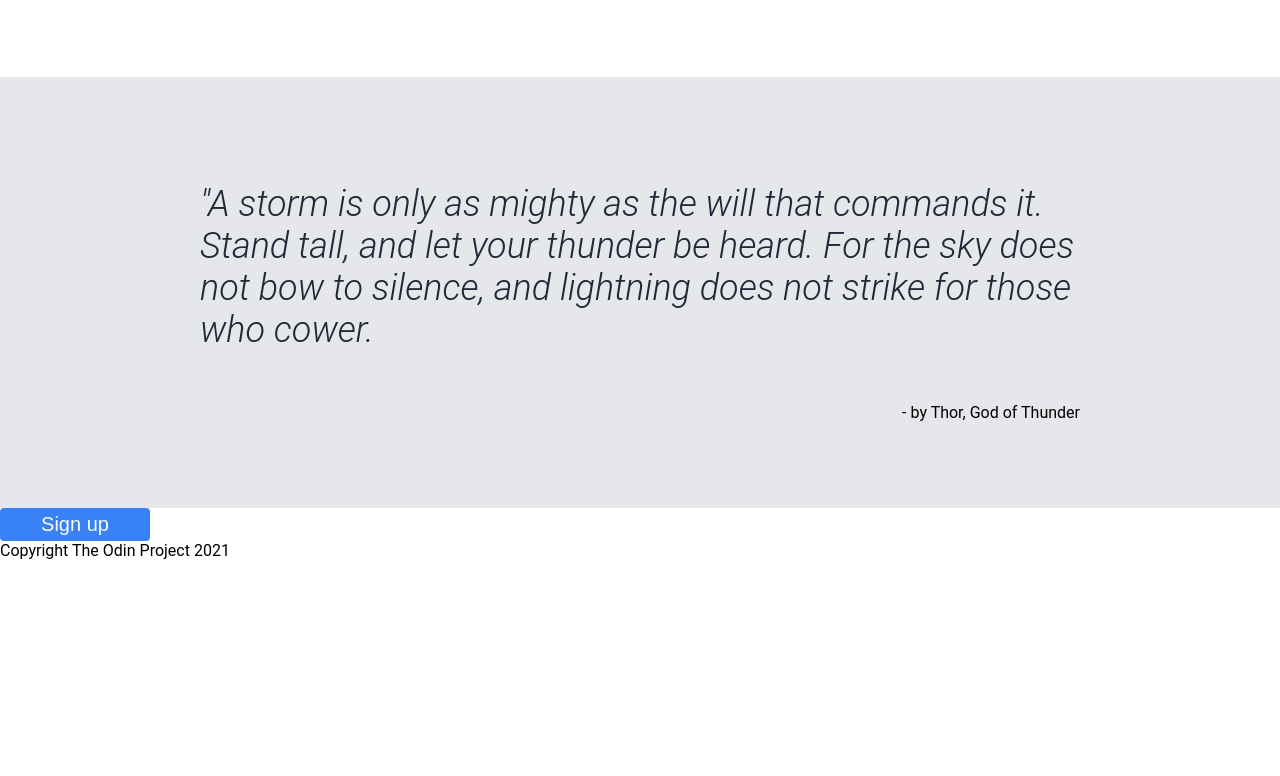
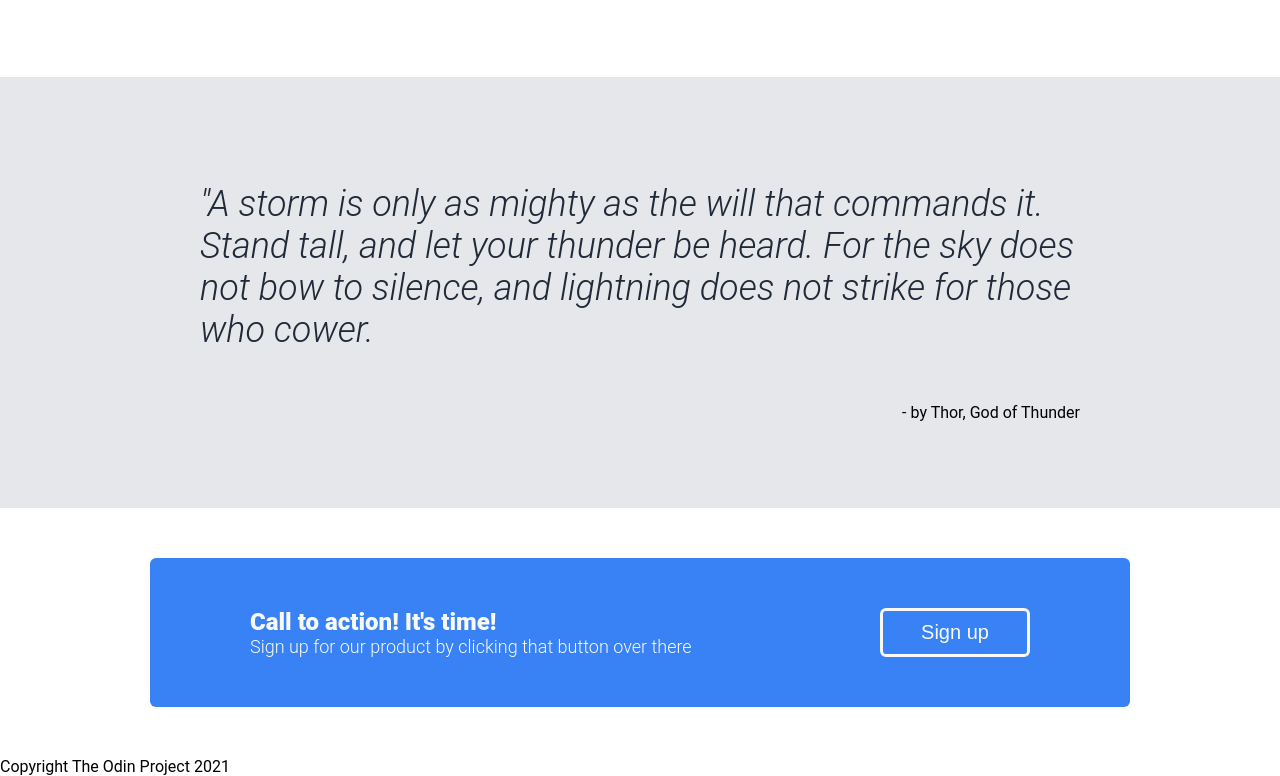
Before and after one commit to tsaimengchen/odin-landing-page, a plain HTML site: page index.html in a window 1280 px wide. Shown: the part 837-1613 px from the top of the page. Before the commit the page ends 1397 px from the top, so only its background shows below. Drawn offline with Linux system fonts and the light colour scheme.

Commit message:
Feat call-to-action section

```diff
--- a/index.html
+++ b/index.html
@@ -58,7 +58,10 @@
         </div>
         <div class="call-to-action">
             <div class="cta-card">
-                <div class="cta-text"></div>
+                <div class="cta-text">
+                    <h3>Call to action! It's time!</h3>
+                    <p>Sign up for our product by clicking that button over there</p>
+                </div>
                 <button class="cta-button">Sign up</button>
             </div>
         </div>
--- a/style.css
+++ b/style.css
@@ -49,9 +49,9 @@ ul {
     color: #f9faf8;
     width: 150px;
     border-style: none;
-    border-radius: 4px;
+    border-radius: 6px;
     font-size: 20px;
-    padding: 5px 15px;
+    padding: 10px 15px;
 }
 
 .main-image{
@@ -114,3 +114,36 @@ p.inspiring-quote{
 p.quote-source{
     align-self: flex-end;
 }
+
+.call-to-action{
+    background-color: white;
+    padding: 50px 150px;
+}
+
+.cta-card{
+    background-color: #3882f6;
+    display: flex;
+    justify-content: space-between;
+    padding: 50px 100px;
+    border-radius: 6px;
+}
+
+.cta-text{
+    color:#f9faf8;
+}
+
+.cta-text h3{
+    font-size: 24px;
+    font-weight: 800;
+    margin: 0;
+}
+
+.cta-text p{
+    font-size: 18px;
+    font-weight: 300;
+    margin: 0;
+}
+
+.cta-card .cta-button{
+    border: 3px solid #f9faf8;
+}
```
